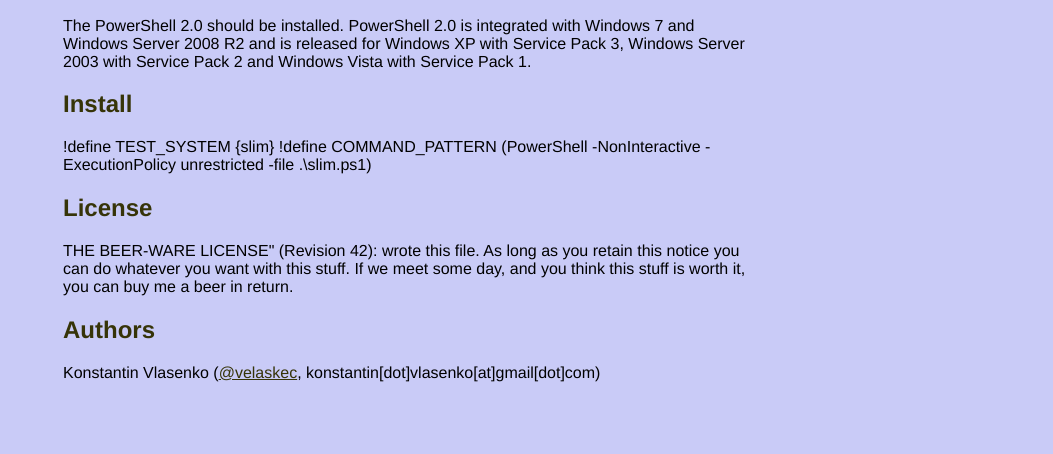
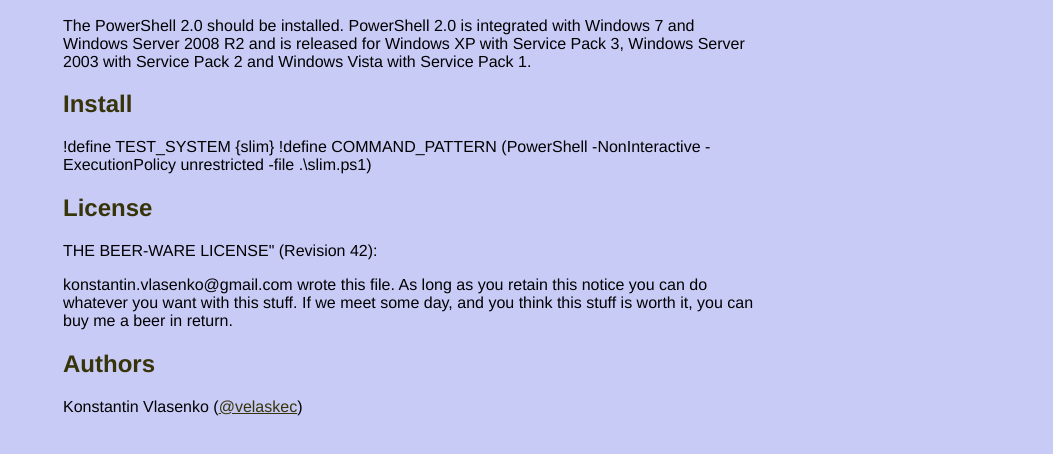
Before and after one commit to konstantinvlasenko/PowerSlim, a plain HTML site: page index.html in a window 1280 px wide. Shown: the part 354-808 px from the top of the page, without its empty margins (227-1280 px from the left). Drawn offline with Linux system fonts and the light colour scheme.

Commit message:
refactoring

```diff
--- a/index.html
+++ b/index.html
@@ -56,10 +56,10 @@
 <p>!define TEST_SYSTEM {slim}
 !define COMMAND_PATTERN (PowerShell -NonInteractive -ExecutionPolicy unrestricted -file .\slim.ps1)</p>
 <h2>License</h2>
-<p>THE BEER-WARE LICENSE" (Revision 42):
-<konstantin.vlasenko@gmail.com> wrote this file. As long as you retain this notice you can do whatever you want with this stuff. If we meet some day, and you think this stuff is worth it, you can buy me a beer in return.</p>
+<p>THE BEER-WARE LICENSE" (Revision 42):</p>
+<p>konstantin.vlasenko@gmail.com wrote this file. As long as you retain this notice you can do whatever you want with this stuff. If we meet some day, and you think this stuff is worth it, you can buy me a beer in return.</p>
 <h2>Authors</h2>
-<p>Konstantin Vlasenko (<a href="http://twitter.com/#!/velaskec">@velaskec</a>, konstantin[dot]vlasenko[at]gmail[dot]com)
+<p>Konstantin Vlasenko (<a href="http://twitter.com/#!/velaskec">@velaskec</a>)
 <br/>
 <br/>
 <br/> </p>
```
